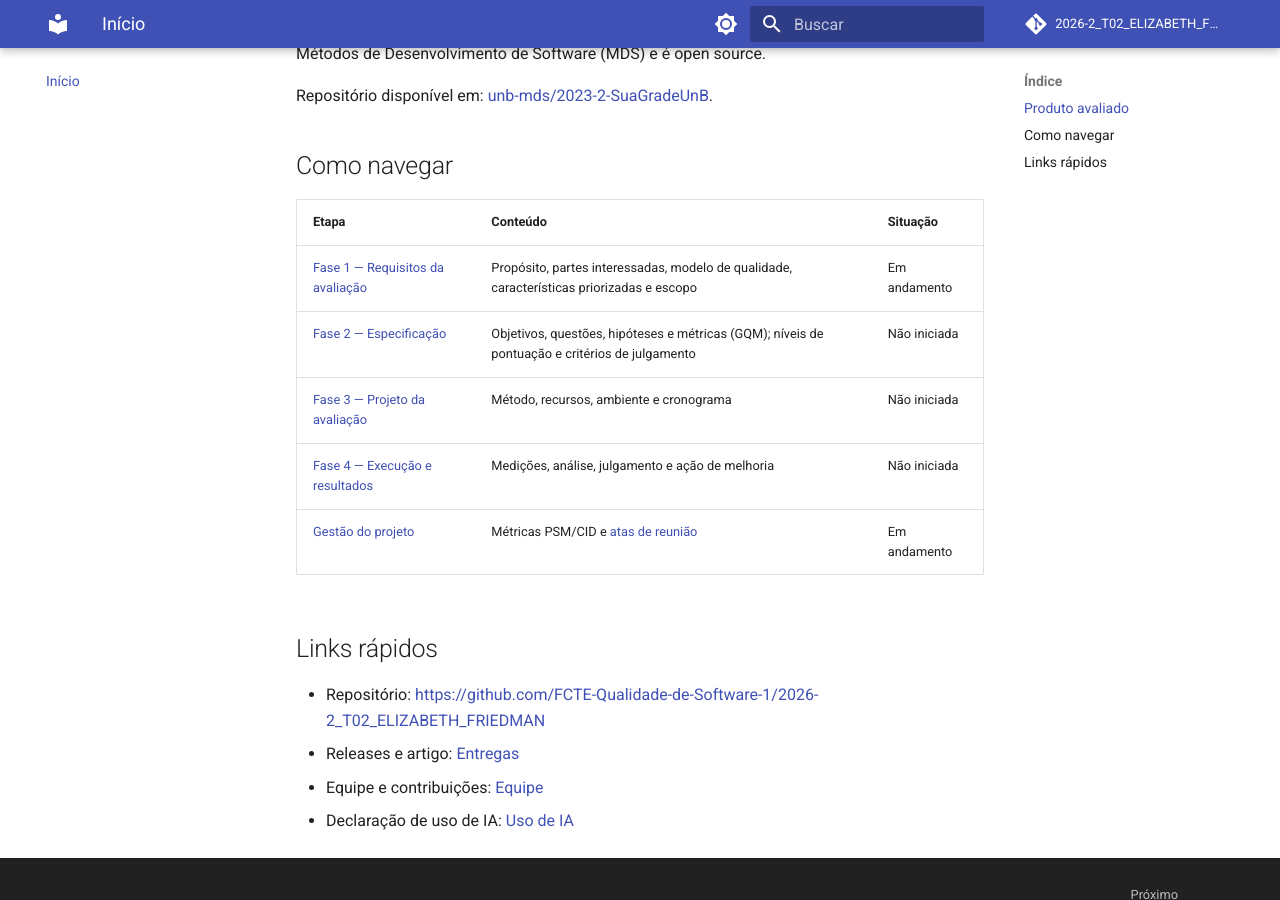
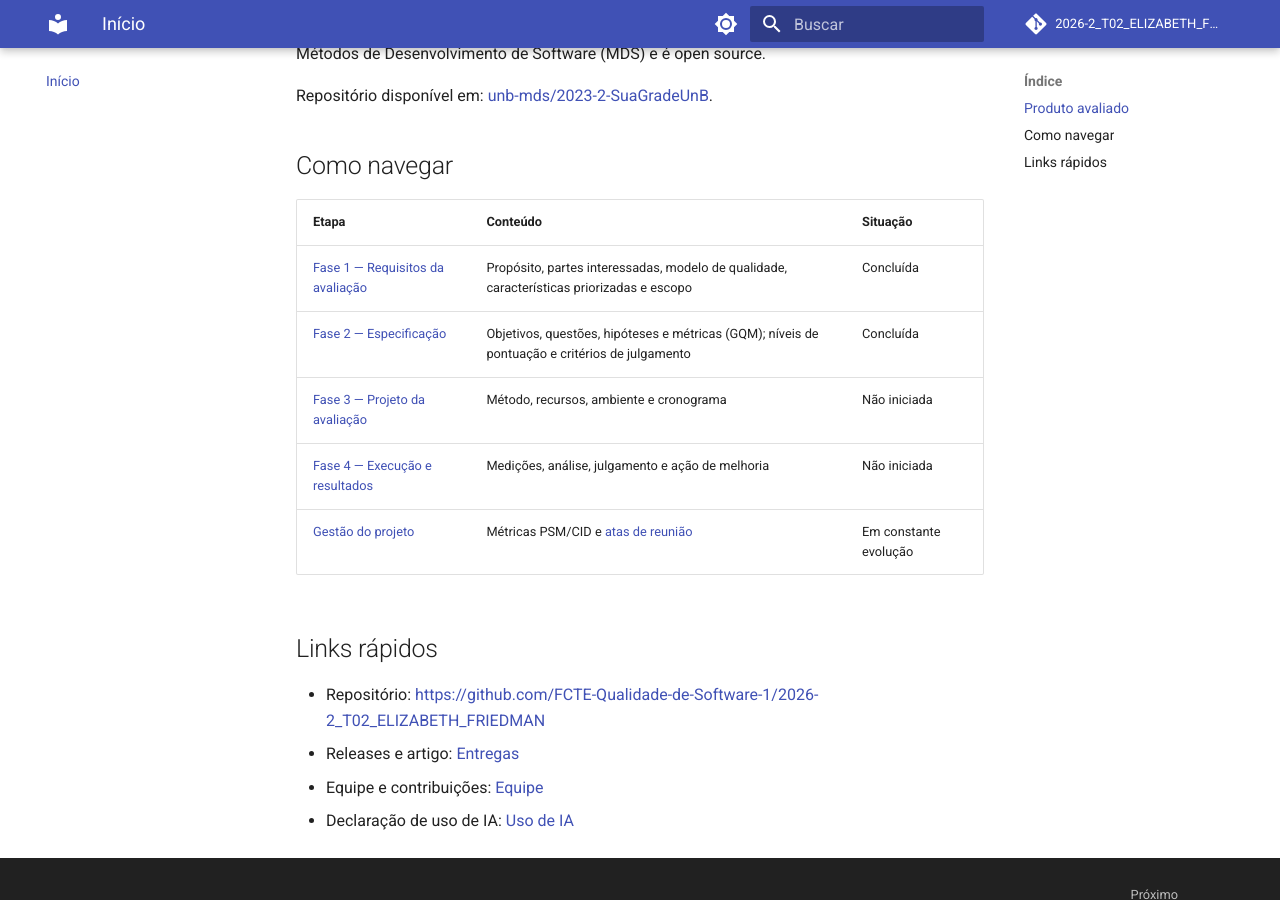
Before and after one commit to FCTE-Qualidade-de-Software-1/2026-2_T02_ELIZABETH_FRIEDMAN, an MkDocs documentation site: the page built from docs/index.md, in a window 1280 px wide and 900 px high, scrolled down 591 px. Built offline with MkDocs 1.6.1 and Material for MkDocs 9.7.7, drawn with Linux system fonts in a browser that asks for light colours; comment, search, counter and statistics services are not loaded.

Commit message:
atualiza andamento das fases do projeto

```diff
--- a/docs/index.md
+++ b/docs/index.md
@@ -23,11 +23,11 @@ Repositório disponível em: [unb-mds/2023-2-SuaGradeUnB](https://github.com/unb
 
 | Etapa | Conteúdo | Situação |
 |-------|----------|----------|
-| [Fase 1 — Requisitos da avaliação](fase-1.md) | Propósito, partes interessadas, modelo de qualidade, características priorizadas e escopo | Em andamento |
-| [Fase 2 — Especificação](fase-2.md) | Objetivos, questões, hipóteses e métricas (GQM); níveis de pontuação e critérios de julgamento | Não iniciada |
+| [Fase 1 — Requisitos da avaliação](fase-1.md) | Propósito, partes interessadas, modelo de qualidade, características priorizadas e escopo | Concluída |
+| [Fase 2 — Especificação](fase-2.md) | Objetivos, questões, hipóteses e métricas (GQM); níveis de pontuação e critérios de julgamento | Concluída |
 | [Fase 3 — Projeto da avaliação](fase-3.md) | Método, recursos, ambiente e cronograma | Não iniciada |
 | [Fase 4 — Execução e resultados](fase-4.md) | Medições, análise, julgamento e ação de melhoria | Não iniciada |
-| [Gestão do projeto](gestao/metricas.md) | Métricas PSM/CID e [atas de reunião](gestao/atas.md) | Em andamento |
+| [Gestão do projeto](gestao/metricas.md) | Métricas PSM/CID e [atas de reunião](gestao/atas.md) | Em constante evolução |
 
 ## Links rápidos
 
```
